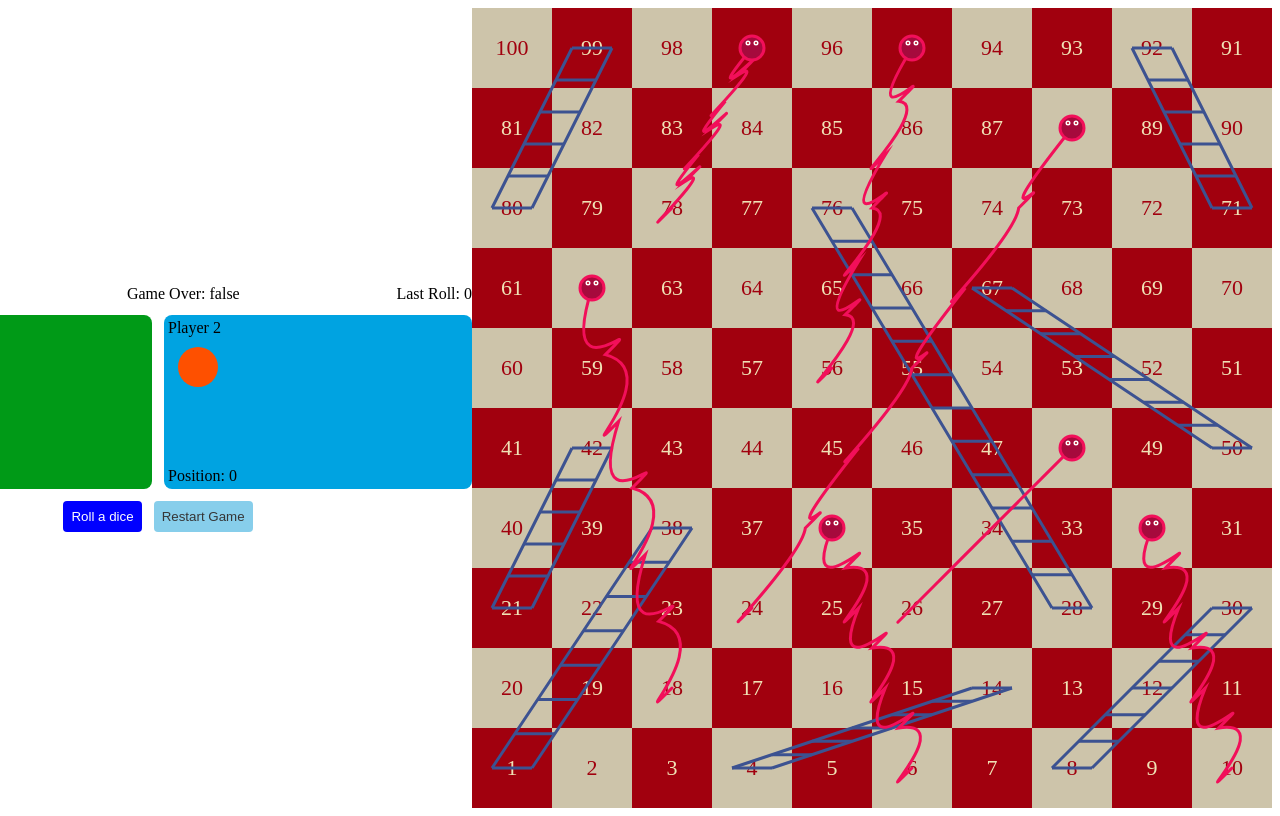
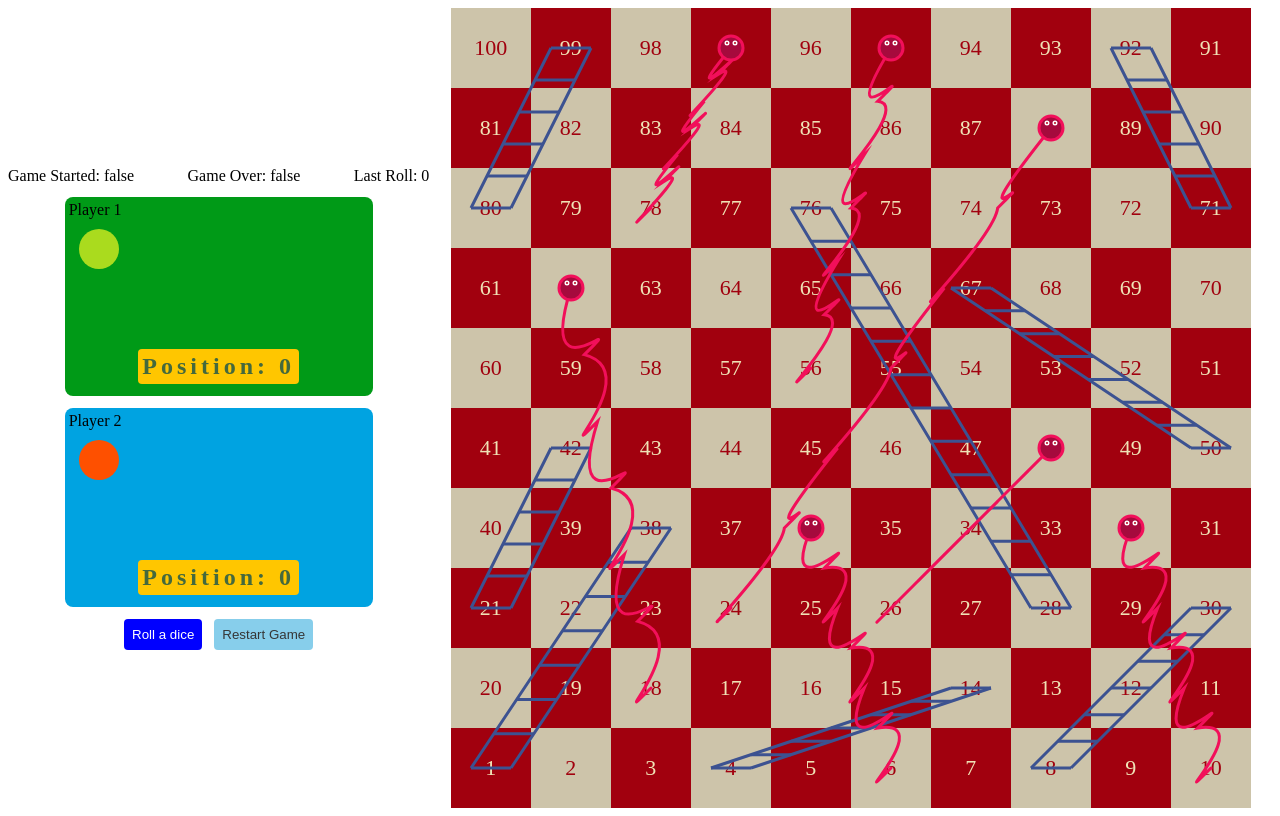
Before and after one commit to imkiran22/snakes-and-ladders, a Vue app: page / in a window 1280 px wide. Built offline with nearby package versions, Linux system fonts and the light colour scheme.

Commit message:
animation dice

```diff
--- a/src/App.vue
+++ b/src/App.vue
@@ -25,12 +25,13 @@ const restart = () => {
 };
 
 const playerColors = ["#aadb1e", "#fe5000", "#ffc600"];
+const noOfPlayers = 2;
 </script>
 
 <template>
   <div id="root">
     <div id="board">
-      <SnakesLadder :no-of-players="2" ref="snakeBoardRef" />
+      <SnakesLadder :no-of-players="noOfPlayers" ref="snakeBoardRef" />
       <div class="restart" v-if="!!snakeBoardRef?.gameEnded">
         <span class="win-text"
           >Player {{ snakeBoardRef?.currentPlayerIndex + 1 }} Won</span
@@ -63,7 +64,7 @@ const playerColors = ["#aadb1e", "#fe5000", "#ffc600"];
               :fill="playerColors[index]"
             />
           </svg>
-          <span>Position: {{ player.step }}</span>
+          <span class="position">Position: {{ player.step }}</span>
         </div>
       </div>
 
@@ -143,7 +144,10 @@ const playerColors = ["#aadb1e", "#fe5000", "#ffc600"];
 
 .players {
   display: flex;
+  flex-wrap: wrap;
   gap: 12px;
+  align-items: center;
+  justify-content: center;
 }
 
 .player {
@@ -188,4 +192,16 @@ const playerColors = ["#aadb1e", "#fe5000", "#ffc600"];
   display: flex;
   justify-content: space-between;
 }
+
+.position {
+  background-color: #ffc600;
+  padding: 4px;
+  letter-spacing: 4px;
+  font-size: 24px;
+  font-weight: 600;
+  align-self: center;
+  margin-bottom: 8px;
+  color: #44693d;
+  border-radius: 4px;
+}
 </style>
--- a/src/components/SnakesLadder.vue
+++ b/src/components/SnakesLadder.vue
@@ -17,6 +17,8 @@ const {
   currentPlayerIndex,
   players,
   disabled,
+  currentNumber,
+  rolling,
 } = useGameProgress(noOfPlayers);
 
 defineExpose({
@@ -34,6 +36,9 @@ defineExpose({
 <template>
   <div class="container">
     <div class="wrapper">
+      <div class="dice" v-if="rolling === true">
+        <span>{{ currentNumber }}</span>
+      </div>
       <canvas id="canvas" width="800" height="800"></canvas>
       <div id="snake-board">
         <div class="row" v-for="(row, rowIndex) in rows" :key="rowIndex">
@@ -155,4 +160,20 @@ defineExpose({
 #snake-board .row > .column.snake-highlight {
   animation: pulse 0.4s infinite ease-in-out;
 }
+
+.dice {
+  position: absolute;
+  width: 100%;
+  height: 100%;
+  display: flex;
+  align-items: center;
+  justify-content: center;
+  font-size: 20em;
+  font-weight: bold;
+  background: #ccc;
+  border-radius: 12px;
+  opacity: 0.8;
+  z-index: 999;
+  color: #b35512;
+}
 </style>
--- a/src/composables/useGameProgress.ts
+++ b/src/composables/useGameProgress.ts
@@ -6,6 +6,7 @@ export default function useGameProgress(noOfPlayers: number) {
   const dicesList = [1, 2, 3, 4, 5, 6];
   const gameStarted = ref(false);
   const gameEnded = ref(false);
+  const rolling = ref(false);
 
   const players = ref<Record<string, { step: number; started: boolean }>>(
     Object.fromEntries(
@@ -270,18 +271,46 @@ export default function useGameProgress(noOfPlayers: number) {
     }
   };
 
+  let rollInterval: number;
+  const currentNumber = ref(1);
+
   const handler = async () => {
+    if (rolling.value) return;
+
+    rolling.value = true;
+
+    rollInterval = setInterval(() => {
       const index = Math.floor(Math.random() * dicesList.length);
-    const value = dicesList[index];
+      currentNumber.value = dicesList[index];
+    }, 100);
 
-    rolled.value = value;
+    // Stop rolling after 2 seconds
+    setTimeout(async () => {
+      clearInterval(rollInterval);
+      setTimeout(() => {
+        rolling.value = false;
+      }, 300);
+
+      const value = currentNumber.value;
+      rolled.value = currentNumber.value;
       // alert("Current rolled is " + value);
 
       let tempIndex = currentPlayerIndex.value;
       const { step, started } = players.value[tempIndex];
 
       if (started) {
-      if (step + value >= 100) {
+        if (step + value > 100) {
+          isMoving.value = true;
+          setTimeout(() => {
+            if (![6, 1].includes(value)) {
+              rotatePlayer();
+            }
+            isMoving.value = false;
+          }, 500);
+          return;
+        }
+
+        if (step + value === 100) {
           players.value[tempIndex].step = 100;
           gameEnded.value = true;
           return;
@@ -293,7 +322,7 @@ export default function useGameProgress(noOfPlayers: number) {
         // If it is a ladder or snake wait
         isMoving.value = true;
         setTimeout(() => {
-        if (![6, 5, 1].includes(value)) {
+          if (![6, 1].includes(value)) {
             rotatePlayer();
           }
           isMoving.value = false;
@@ -310,6 +339,7 @@ export default function useGameProgress(noOfPlayers: number) {
           }, 500);
         }
       }
+    }, 2000);
   };
 
   function restart() {
@@ -340,5 +370,7 @@ export default function useGameProgress(noOfPlayers: number) {
     currentPlayerIndex,
     players,
     disabled,
+    currentNumber,
+    rolling,
   };
 }
```
Lines whose indentation alone changed are shown as unchanged.
